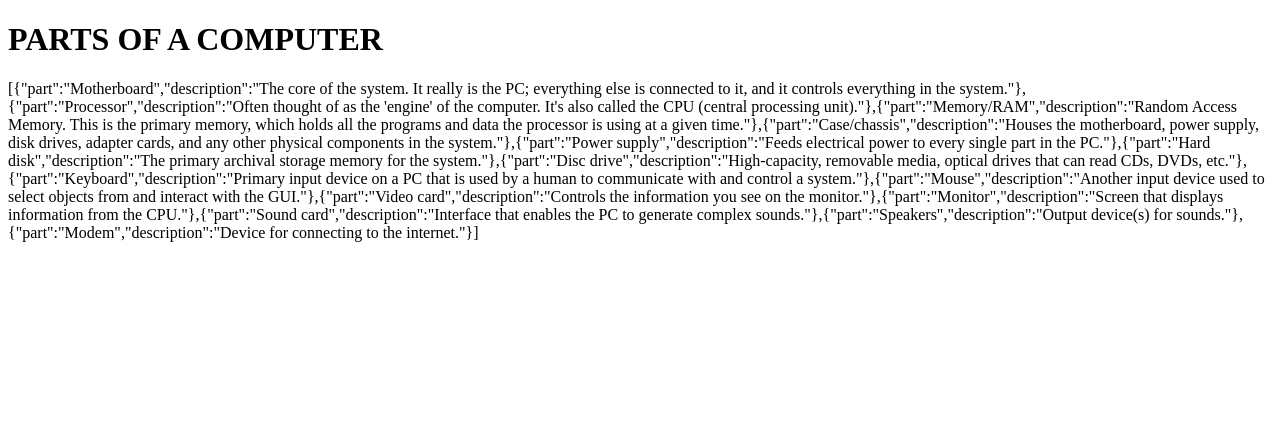
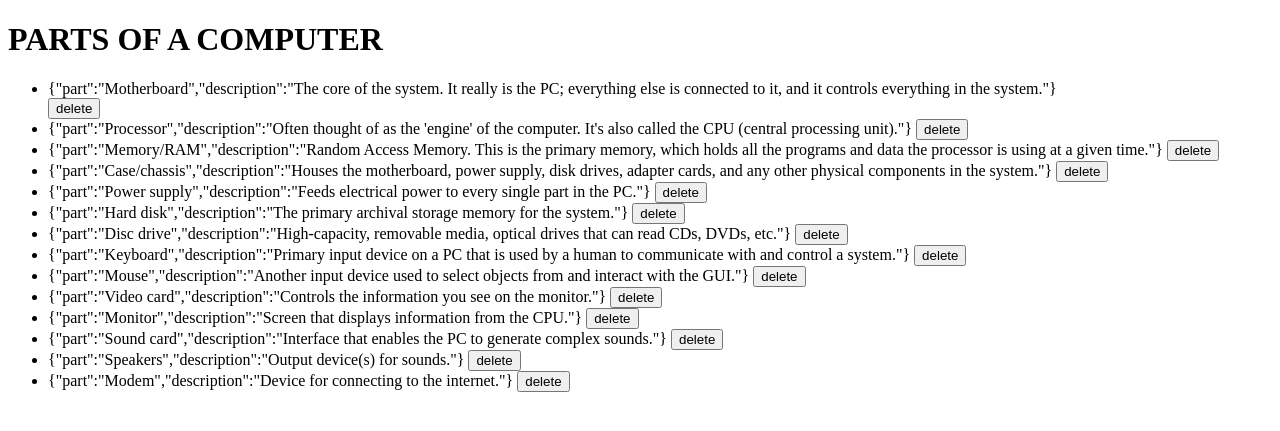
Before and after one commit to Philosoraptor9/express-partner-lab, a Node server app: page /components in a window 1280 px wide. Shown: the top 431 px of the page. Run offline with Node 20, Linux system fonts and the light colour scheme.

Commit message:
added delete button

```diff
--- a/server.js
+++ b/server.js
@@ -13,8 +13,14 @@ app.get('/', (req, res) => {
   });
 
 app.get('/components', (req, res) => {
-    const context = {components: Components}
+    const context = {components: Components};
     res.render('index.ejs', context)
+})
+
+app.delete('/components/:id', (req, res) => {
+console.log(req.params.id, 'id in delete route');
+Components.splice(req.params.id, 1);
+res.redirect('/components')
 })
 
 app.listen(3000, () => {
--- a/views/index.ejs
+++ b/views/index.ejs
@@ -8,9 +8,15 @@
 </head>
 <body>
     <h1>PARTS OF A COMPUTER</h1>
-    <% let display = JSON.stringify(components); %>
-    <p>
+    <ul>
+    <% for (let i = 0; i < components.length; i ++) { %>
+        <% let display = JSON.stringify(components[i]) %>
+        <li>
         <%= display %>
-    </p>
+        <form action="/components/<%=i%>?_method=DELETE" method="POST">
+            <input type="submit" value="delete">
+        </li>
+    <% } %>
+    </ul>
 </body>
 </html>
```
